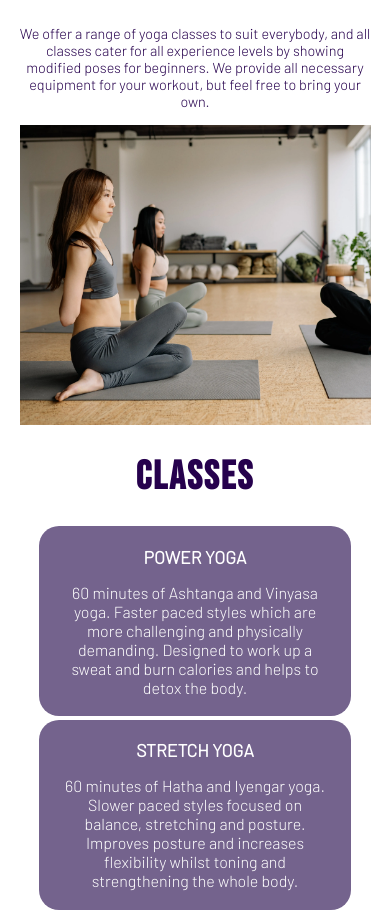
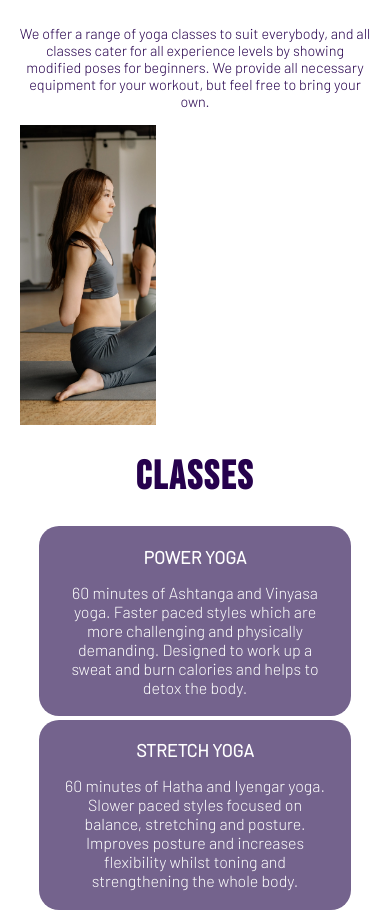
Before and after one commit to Porsil/thornley-yoga, a plain HTML site: page index.html in a window 390 px wide. Shown: the part 1261-2173 px from the top of the page. Drawn offline with Linux system fonts and the light colour scheme.

Commit message:
fix studio section style for chrome and edge

```diff
--- a/assets/css/style.css
+++ b/assets/css/style.css
@@ -156,9 +156,10 @@ header i {
 }
 
 #studio-pic-right {
-    max-width: 35%;
+    width: 35%;
     margin-left: 63%;
     margin-top: -250px;
+    display: inline-block;
 }
 
 .right-picture {
@@ -361,6 +362,7 @@ footer {
     }
 
     #studio-pic-right {
+        display: block;
         max-width: 45%;
         margin-left: 48%;
         margin-top: -310px;
--- a/index.html
+++ b/index.html
@@ -39,8 +39,8 @@
 
     <!--hero image and tag line-->
     <section>
-        <div id="hero-image" aria-label="picture of a buddha and mandala"></div>
-        <div id="tag-line" aria-label="practise yoga to be">
+        <div id="hero-image"></div>
+        <div id="tag-line">
             <h2>Strong</h2>
             <h2>Flexible</h2>
             <h2>Restored</h2>
@@ -63,7 +63,7 @@
             and all classes cater for all experience levels by showing modified poses for beginners.
             We provide all necessary equipment for your workout, but feel free to bring your own.</div>
         <div id="studio-pic-right">
-            <img class="right-picture" src="assets/images/studio-3.webp" alt="yoga students and instructor practising lotus pose">
+            <img class="right-picture" src="assets/images/studio-3.webp" alt="yoga students and instructor practising cow face pose">
         </div>
     </section>
 
```
